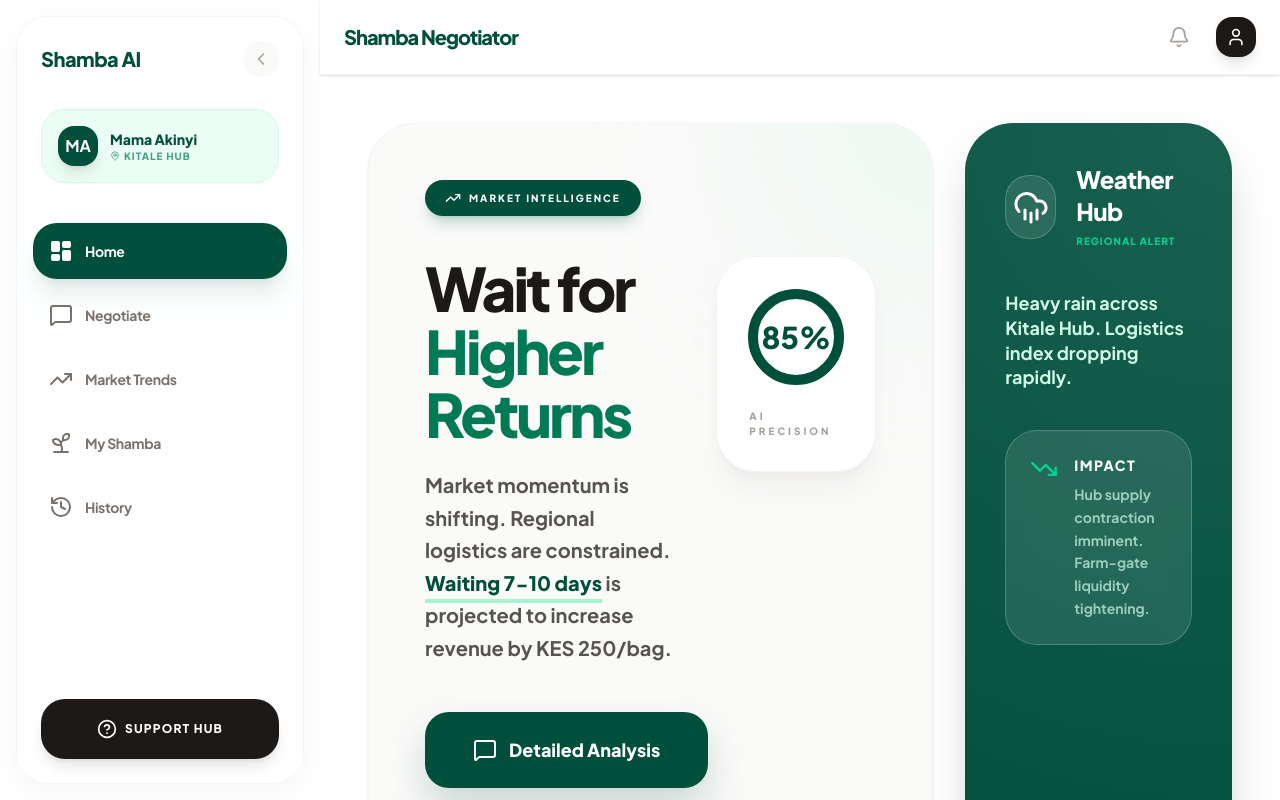
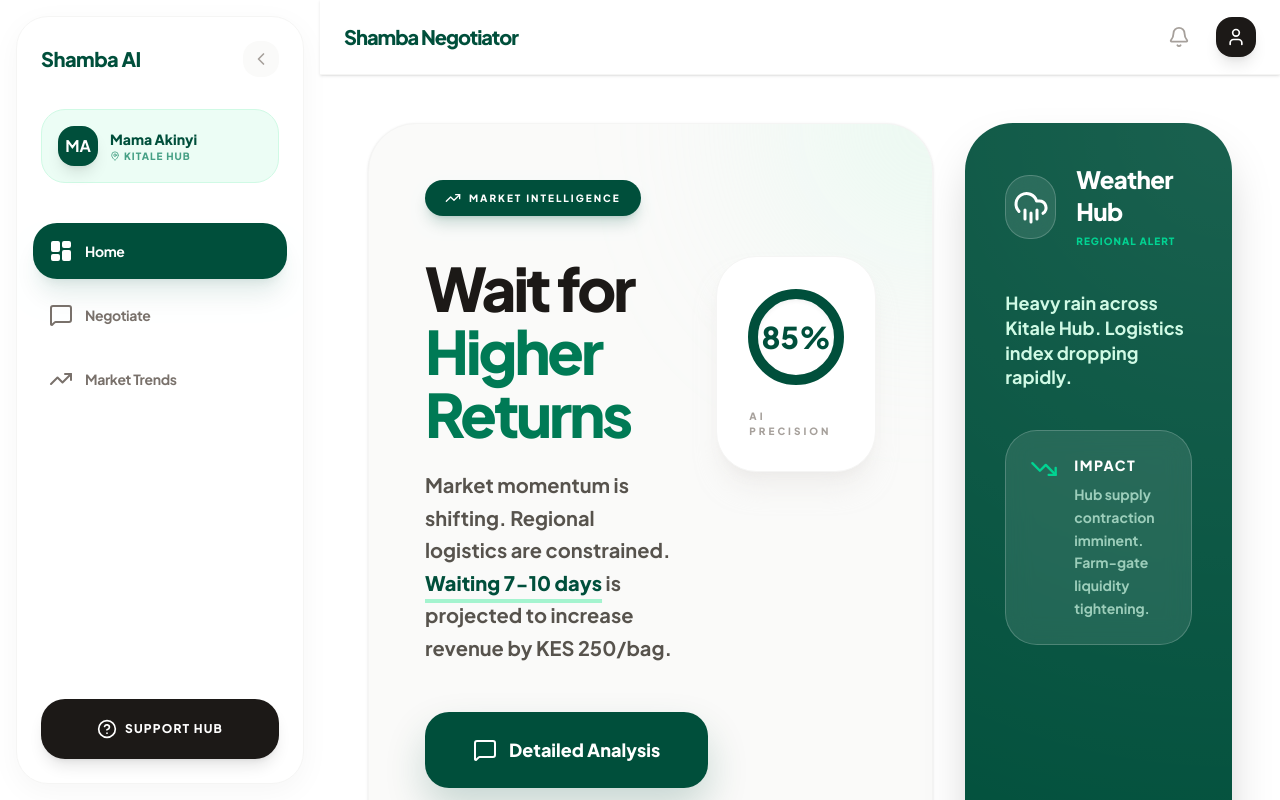
Before and after one commit to Fahad565/shamba_negotiator_ai, a Next.js app in the folder shamba-app/: page /dashboard in a window 1280 px wide. Shown: the top 800 px of the page. Built offline with nearby package versions, Linux system fonts and the light colour scheme; no server answers.

Commit message:
refactor: trimmed navigation for MVP and updated gemini model to stable version

```diff
--- a/shamba-app/components/BottomNavBar.tsx
+++ b/shamba-app/components/BottomNavBar.tsx
@@ -9,7 +9,6 @@ const navItems = [
   { icon: LayoutDashboard, label: "Home", href: "/dashboard" },
   { icon: MessageSquare, label: "Negotiate", href: "/chat" },
   { icon: TrendingUp, label: "Market", href: "/market" },
-  { icon: Sprout, label: "Shamba", href: "/shamba" },
 ]
 
 export function BottomNavBar() {
--- a/shamba-app/components/SideNavBar.tsx
+++ b/shamba-app/components/SideNavBar.tsx
@@ -10,8 +10,6 @@ const navItems = [
   { icon: LayoutDashboard, label: "Home", href: "/dashboard", key: "home" },
   { icon: MessageSquare, label: "Negotiate", href: "/chat", key: "chat" },
   { icon: TrendingUp, label: "Market Trends", href: "/market", key: "market" },
-  { icon: Sprout, label: "My Shamba", href: "/shamba", key: "shamba" },
-  { icon: History, label: "History", href: "/history", key: "history" },
 ]
 
 export function SideNavBar() {
--- a/shamba-app/lib/gemini.ts
+++ b/shamba-app/lib/gemini.ts
@@ -13,7 +13,7 @@ export async function chatWithNegotiator(history: any[], message: string, contex
     }
 
     const model = genAI.getGenerativeModel({
-        model: "gemini-2.0-flash", // Using a stable model for the demo
+        model: "gemini-1.5-flash-latest", // Switching to latest flash for reliability
         systemInstruction: `You are a friendly Kenyan Market Negotiator AI for smallholder farmers.
 Speak naturally in Sheng + English code-switching (e.g., 'Sasa Mama! Bei ya mahindi leo iko juu kiasi...').
 Help farmers decide when and how to sell their produce to get the best price.
```
